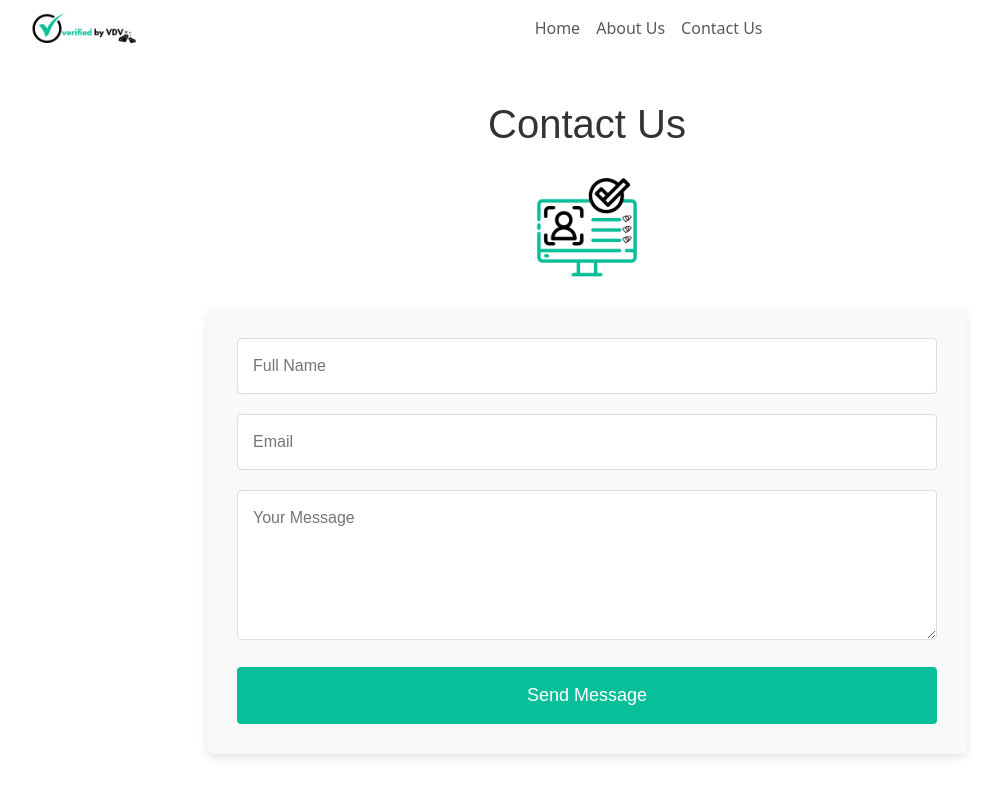
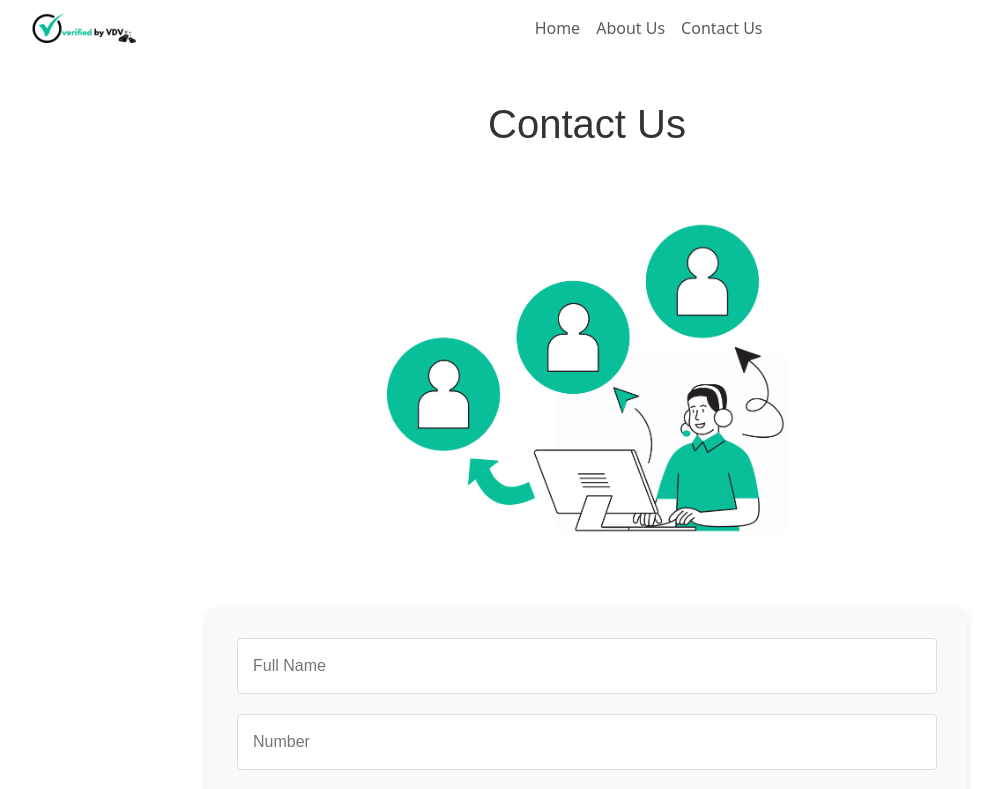
Before and after one commit to dsjanks1/diamond_r, a React (Create React App) app: page /diamond_r/contact-us in a window 1280 px wide. Shown: the top 789 px of the page, without its empty margins (53-1049 px from the left). Built offline with nearby package versions, Linux system fonts and the light colour scheme; the HTML template or start-up script is replaced by a standard one.

Commit message:
contact us page

```diff
--- a/src/pages/ContactUs.tsx
+++ b/src/pages/ContactUs.tsx
@@ -1,10 +1,11 @@
 import React, { useState } from 'react';
 import '../styles/ContactUs.css'; // Ensure this file exists and contains the necessary styling
-import homeImg from '../assets/HomeIconTick.png';
+import homeImg from '../assets/contactIMG.png';
 
 const ContactUs: React.FC = () => {
   const [fullName, setFullName] = useState('');
   const [email, setEmail] = useState('');
+  const [number, setNumber] = useState('');
   const [message, setMessage] = useState('');
 
   const submit = (event: React.FormEvent) => {
@@ -28,6 +29,16 @@ const ContactUs: React.FC = () => {
               placeholder="Full Name"
               value={fullName}
               onChange={(e) => setFullName(e.target.value)}
+              required
+            />
+          </div>
+          <div className="form-field">
+            <input
+              type="number"
+              id="number"
+              placeholder="Number"
+              value={number}
+              onChange={(e) => setNumber(e.target.value)}
               required
             />
           </div>
--- a/src/styles/ContactUs.css
+++ b/src/styles/ContactUs.css
@@ -15,7 +15,7 @@
 }
 
 .contact-us-image {
-  max-width: 100px;
+  max-width: 400px;
   margin-bottom: 30px;
 }
 
```
Also changed, not shown: src/assets/contactIMG.png (added).
